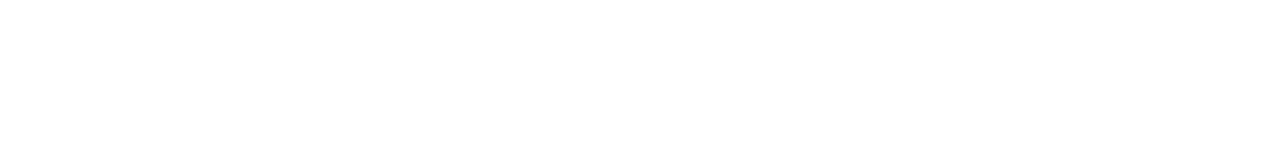
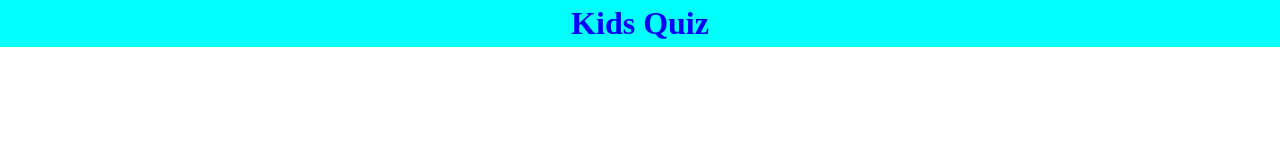
Before and after one commit to Claudia-Siganur/quiz-app, a plain HTML site: page index.html in a window 1280 px wide. Drawn offline with Linux system fonts and the light colour scheme.

Commit message:
add new headline with styling

```diff
--- a/index.html
+++ b/index.html
@@ -6,5 +6,7 @@
     <title>Document</title>
     <link rel="stylesheet" href="styles.css" />
   </head>
-  <body></body>
+  <body>
+    <h1>Kids Quiz</h1>
+  </body>
 </html>
--- a/styles.css
+++ b/styles.css
@@ -0,0 +1,12 @@
+* {
+  box-sizing: border-box;
+  margin: 0;
+  padding: 0;
+}
+
+h1 {
+  color: blue;
+  background-color: aqua;
+  text-align: center;
+  padding: 5px;
+}
```
